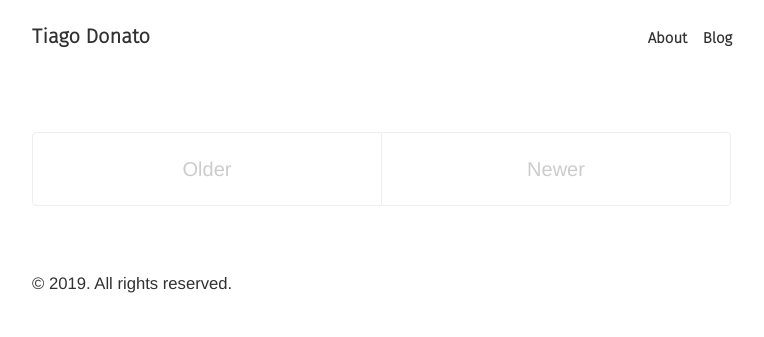
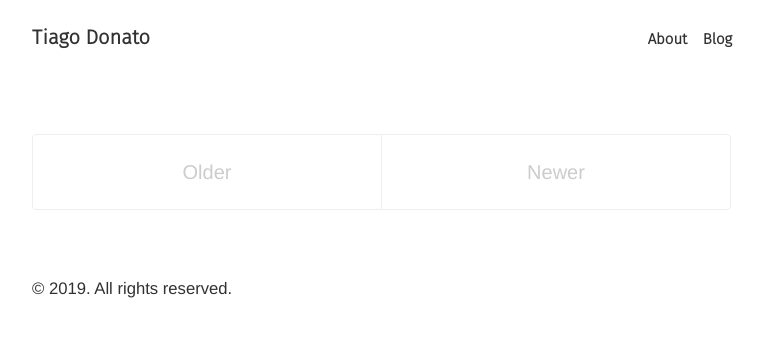
Before and after one commit to tgdnt/mysite, a Jekyll site: the page built from blog/index.html, in a window 1280 px wide. Shown: the top 337 px of the page, without its empty margins (258-1022 px from the left). Built offline with Jekyll 4.4.1, drawn with Linux system fonts in a browser that asks for light colours; some web fonts are replaced; the list of posts is cut into pages by our own code.

Commit message:
Increases root line height

```diff
--- a/_sass/_variables.scss
+++ b/_sass/_variables.scss
@@ -15,7 +15,7 @@
 
 $root-font-family: "Libertinus Sans", "Helvetica Neue", Arial, sans-serif;
 $root-font-size: 16.5px;
-$root-line-height: 1.6;
+$root-line-height: 1.7;
 
 $body-color: #313131;
 $body-bg: #fff;
```
